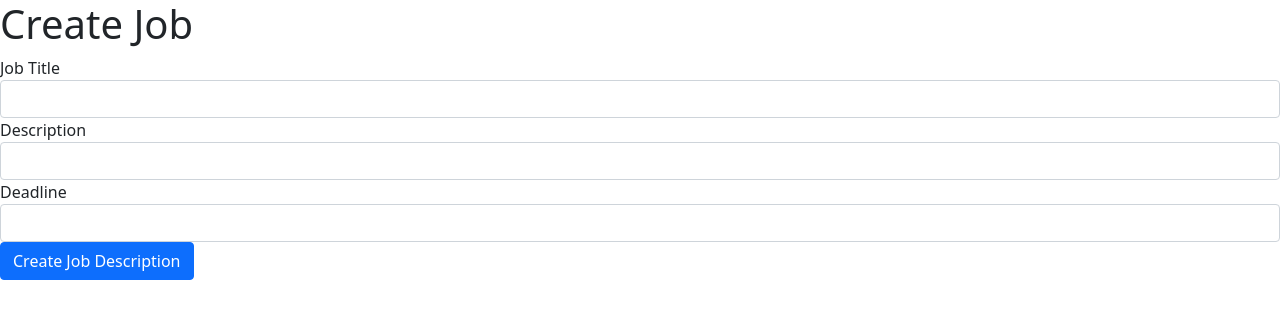
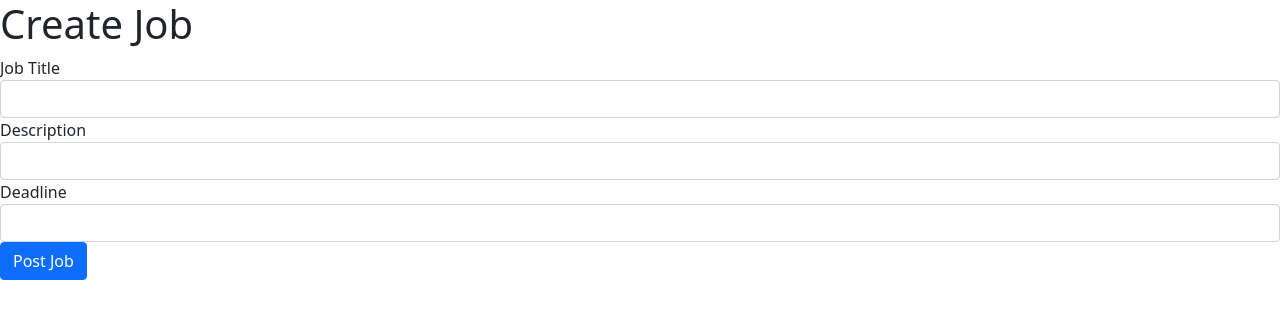
Before and after one commit to sedhha/homely, a Next.js app: page /employer/created-jobs in a window 1280 px wide. Shown: the top 318 px of the page. Built offline with nearby package versions, Linux system fonts and the light colour scheme.

Commit message:
job | create-edit | myposts

```diff
--- a/src/pages/employer/created-jobs.tsx
+++ b/src/pages/employer/created-jobs.tsx
@@ -19,7 +19,7 @@ const EditJob: NextPage = () => {
         </div>
 
         <button type="submit" className="btn btn-primary">
-          Create Job Description
+          Post Job
         </button>
       </form>
     </>
```
Also changed, not shown: src/pages/employer/my-posts.tsx (added, +11 -0 lines).
